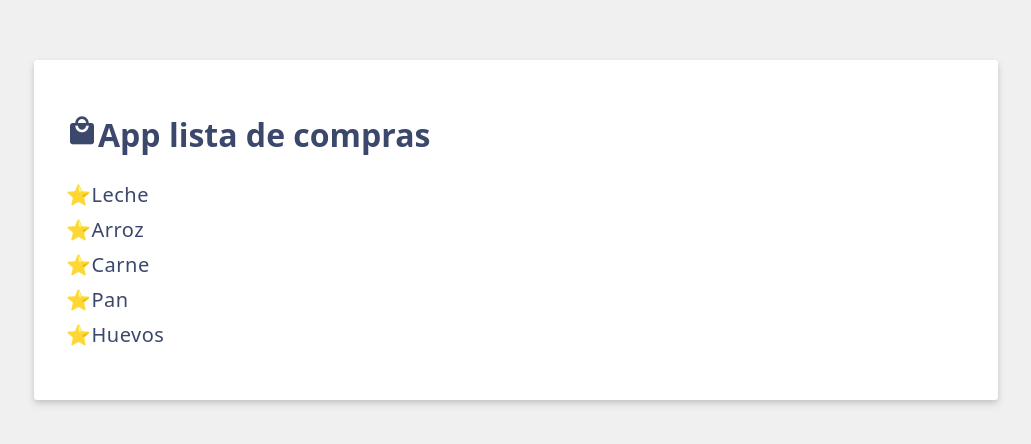
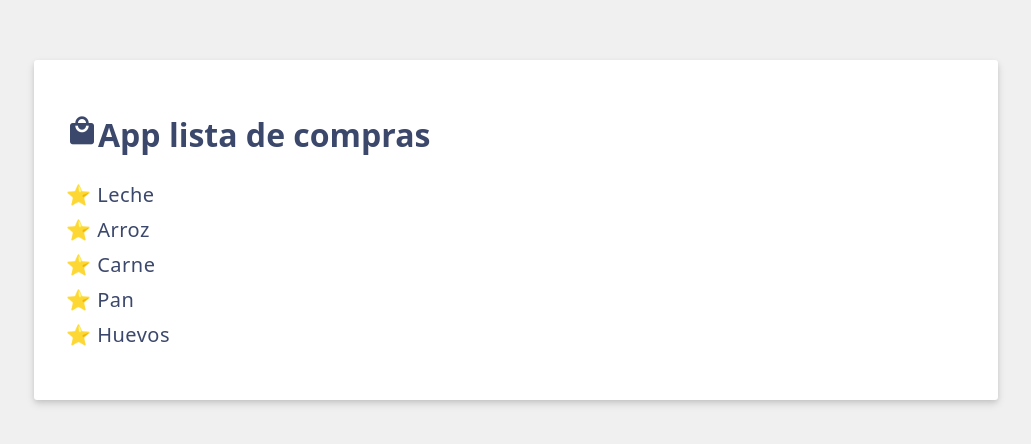
Before and after one commit to Javierhr1234/VueJS-ShoppingCartN, a Vue app: page / in a window 1280 px wide. Shown: the part 170-614 px from the top of the page, without its empty margins (124-1155 px from the left). Built offline with nearby package versions, Linux system fonts and the light colour scheme.

Commit message:
⭐FEAT : App.vue Add destructuring to list

```diff
--- a/src/App.vue
+++ b/src/App.vue
@@ -20,7 +20,7 @@ const items = ref([
 <template>
 <h1><i :class="shoppingIcon">local_mall</i>{{ header }}</h1>
 <ul>
-    <li v-for="item in items" v-bind:key="item.id">⭐{{item.label}}</li>
+    <li v-for="{id , label } in items" v-bind:key="id">⭐ {{label}}</li>
 </ul>
 
 </template>
```
